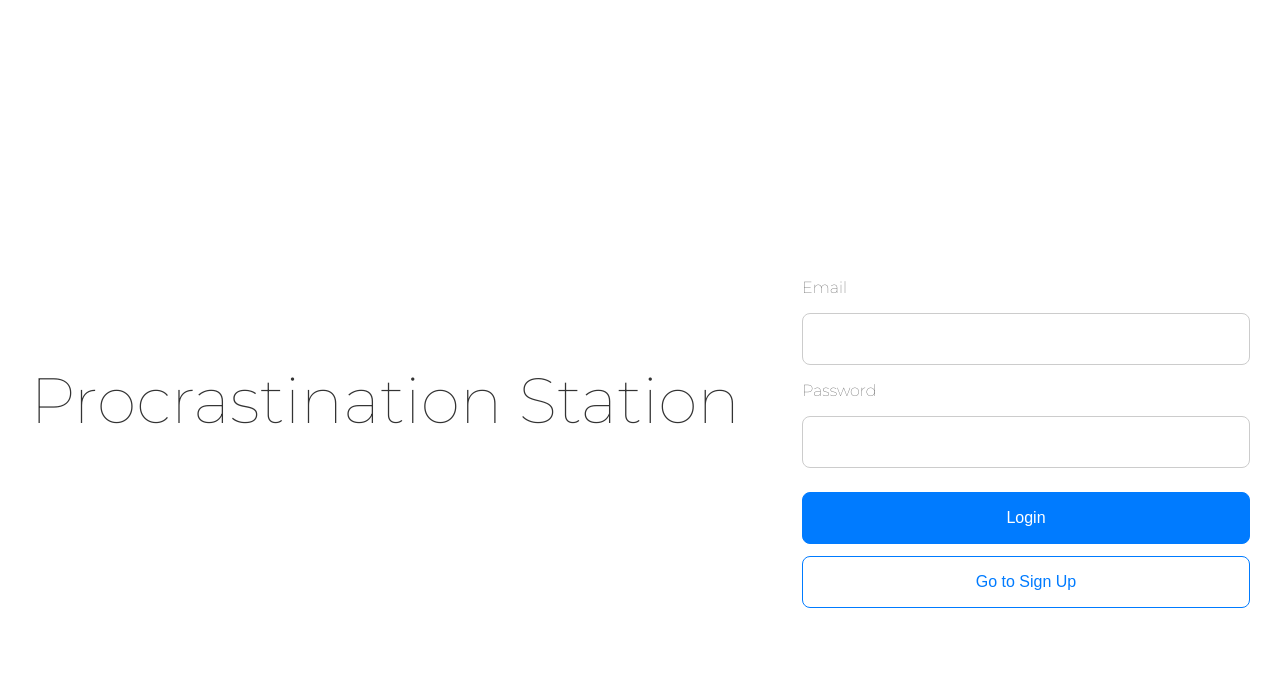
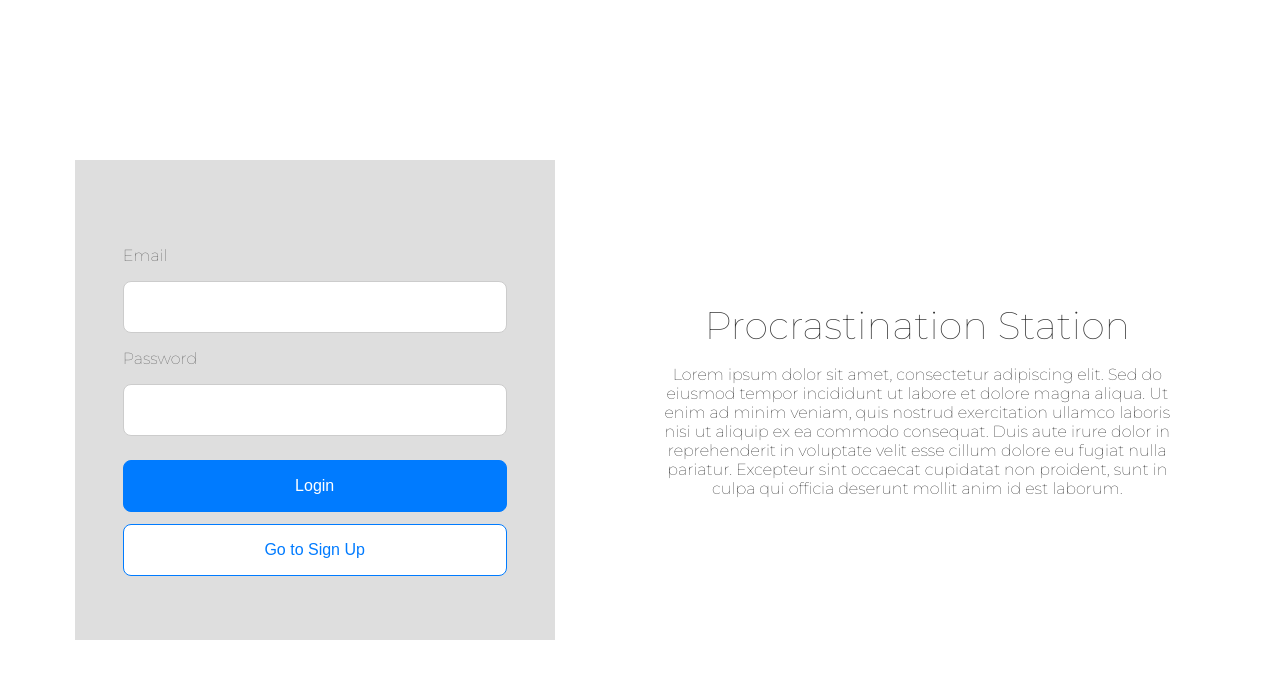
Before and after one commit to theufoparty/Procrastination-Station, a React (Vite) app: page /login in a window 1280 px wide. Shown: the top 678 px of the page. Built offline with nearby package versions, Linux system fonts and the light colour scheme; no server answers.

Commit message:
update styling of login and signup

```diff
--- a/src/pages/Login/Login.tsx
+++ b/src/pages/Login/Login.tsx
@@ -15,15 +15,18 @@ const PageContainer = styled.main`
     flex-direction: row;
     justify-content: space-evenly;
     align-items: center;
+    flex-direction: row-reverse;
   }
 `;
 
 const LeftSection = styled.div`
-  margin-bottom: 2rem;
+  margin: 14em 2em 2em 2em;
   text-align: center;
 
   @media (min-width: 768px) {
     margin-bottom: 0;
+    width: 40%;
+    margin: 2em;
   }
 `;
 
@@ -34,7 +37,7 @@ const Title = styled.h1`
   margin-top: 2em;
 
   @media (min-width: 768px) {
-    font-size: 4em;
+    font-size: 3.5;
     margin-top: 0;
   }
 `;
@@ -45,6 +48,7 @@ const RightSection = styled.div`
   flex-direction: column;
   align-items: center;
   gap: 1.5rem;
+  background-color: #dedede;
 
   @media (min-width: 768px) {
     display: flex;
@@ -52,6 +56,7 @@ const RightSection = styled.div`
     width: 30em;
     height: 30em;
     justify-content: flex-end;
+    align-items: center;
   }
 `;
 
@@ -64,7 +69,7 @@ const StyledForm = styled.form`
   display: flex;
   flex-direction: column;
   gap: 1.5rem;
-  margin: 1em;
+  margin: 3em;
 `;
 
 const FormGroup = styled.div`
@@ -155,6 +160,12 @@ const ErrorMessage = styled.p`
   }
 `;
 
+const Text = styled.p`
+  font-size: 1em;
+  text-align: center;
+  margin-top: 1rem;
+`;
+
 const Login = () => {
   const [email, setEmail] = useState('');
   const [password, setPassword] = useState('');
@@ -181,6 +192,15 @@ const Login = () => {
     <PageContainer>
       <LeftSection>
         <Title>Procrastination Station</Title>
+
+        <Text>
+          Lorem ipsum dolor sit amet, consectetur adipiscing elit. Sed do eiusmod tempor incididunt
+          ut labore et dolore magna aliqua. Ut enim ad minim veniam, quis nostrud exercitation
+          ullamco laboris nisi ut aliquip ex ea commodo consequat. Duis aute irure dolor in
+          reprehenderit in voluptate velit esse cillum dolore eu fugiat nulla pariatur. Excepteur
+          sint occaecat cupidatat non proident, sunt in culpa qui officia deserunt mollit anim id
+          est laborum.
+        </Text>
       </LeftSection>
 
       <RightSection>
--- a/src/pages/Signup/SignUp.tsx
+++ b/src/pages/Signup/SignUp.tsx
@@ -15,15 +15,19 @@ const PageContainer = styled.main`
   @media (min-width: 768px) {
     flex-direction: row;
     justify-content: space-evenly;
+    align-items: center;
+    flex-direction: row-reverse;
   }
 `;
 
 const LeftSection = styled.div`
-  margin-bottom: 2rem;
+  margin: 14em 2em 2em 2em;
   text-align: center;
 
   @media (min-width: 768px) {
     margin-bottom: 0;
+    width: 40%;
+    margin: 2em;
   }
 `;
 
@@ -34,7 +38,7 @@ const Title = styled.h1`
   margin-top: 2em;
 
   @media (min-width: 768px) {
-    font-size: 4em;
+    font-size: 3.5em;
     margin-top: 0;
   }
 `;
@@ -52,6 +56,7 @@ const RightSection = styled.div`
     width: 30em;
     height: 30em;
     justify-content: flex-end;
+    align-items: center;
   }
 `;
 
@@ -64,7 +69,7 @@ const StyledForm = styled.form`
   display: flex;
   flex-direction: column;
   gap: 1.5rem;
-  margin: 1em;
+  margin: 3em;
 `;
 
 const FormGroup = styled.div`
```
